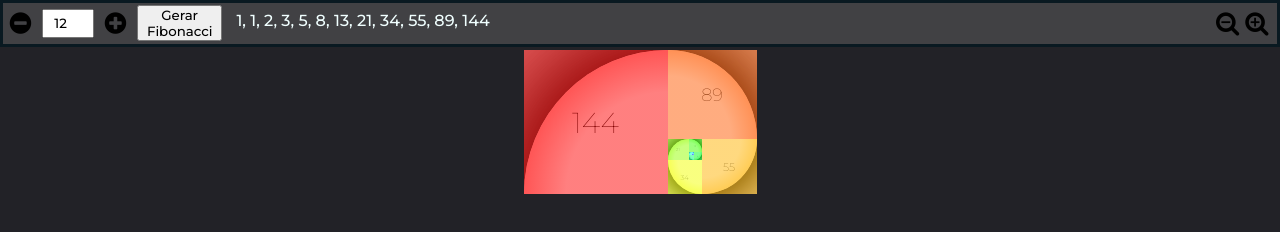
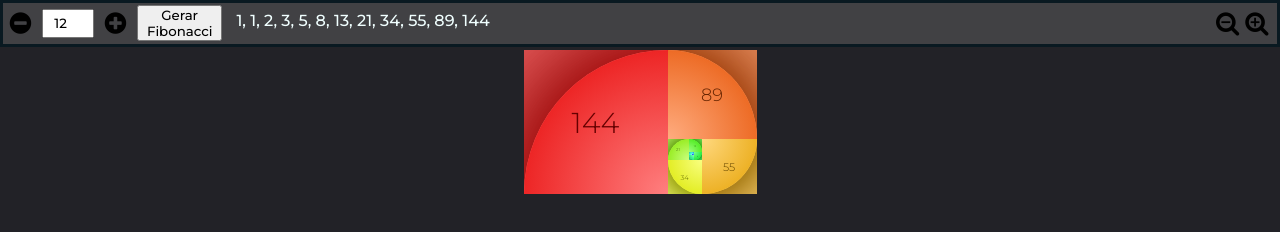
Before and after one commit to luizthadeu/fibonacci-web, a plain HTML site: page index.html in a window 1280 px wide. Drawn offline with Linux system fonts and the light colour scheme.

Commit message:
fix(layout): fix Layout for iPad

```diff
--- a/fibonacci.js
+++ b/fibonacci.js
@@ -7,8 +7,6 @@ const sequency = document.getElementById('sequency');
 const labelFibonacci = document.getElementById('label-fibonacci');
 
 let amplify = Math.max((parseInt(params.zoom) || 1), 1);
-
-const offsetTop = 50;
 
 const doFibonacci = () => {
   let numInterations = parseInt(iterations.value) || 3;
@@ -55,8 +53,6 @@ const doFibonacci = () => {
 
   sequency.style.setProperty("--content-height", height * amplify + 'px');
   sequency.style.setProperty("--content-width", width * amplify + 'px');
-  document.body.style.setProperty("--offsetTop", offsetTop + 'px');
-
 
   labelFibonacci.textContent = fibonacci.map(element=>maskNumber(element)).join(", ");
 }
--- a/styles.css
+++ b/styles.css
@@ -1,10 +1,11 @@
-@import url('https://fonts.googleapis.com/css2?family=Montserrat:wght@100;500&display=swap');
+@import url('https://fonts.googleapis.com/css2?family=Montserrat:wght@100;200;300;500&display=swap');
 
 *
 {
   margin: 0;
   padding: 0;
   --controls-height: 25px;
+  --offsetTop: 50px;
 
 }
 body
@@ -109,7 +110,7 @@ body
   min-height: var(--t);
   color:  hsl(var(--hue),100%,20%);
   font-size: calc(var(--t) / 3);
-  box-shadow: 0px 0px calc(var(--t) * 2) inset hsl(var(--hue),100%,30%);
+  box-shadow: 0px 0px calc(var(--t) / 2) inset hsl(var(--hue),100%,30%);
   cursor:pointer;
   font-weight: 100;
   overflow: hidden;
@@ -125,7 +126,7 @@ body
   width: 200%;
   height: 200%;
   border-radius: 50%;
-  background: radial-gradient(hsl(var(--hue),100%,75%) 50%, hsl(var(--hue),100%,55%));
+  background: radial-gradient(hsl(var(--hue),100%,75%), hsl(var(--hue),100%,45%));
   /* border: 1px solid hsl(var(--hue),100%,30%); */
   transform: translate(var(--transform));
   box-shadow: 0px 0px calc(var(--t) /2) hsl(var(--hue),100%,30%),
@@ -143,14 +144,11 @@ body
 }
 
 .number {
-  color:  hsl(var(--hue),100%,95%);
-  text-shadow: 0px 0px calc(var(--t) * 2) hsl(var(--hue),100%,25%);;
+  font-weight: 200;
   z-index: 10;
 }
 
 .result.show > * > .number {
-  color:  hsl(var(--hue),100%,25%);
-  text-shadow: 0px 0px calc(var(--t) * 2) hsl(var(--hue),100%,95%);
+  font-weight: 300;
   font-size: calc(var(--t) / 5);
-
 }
```
